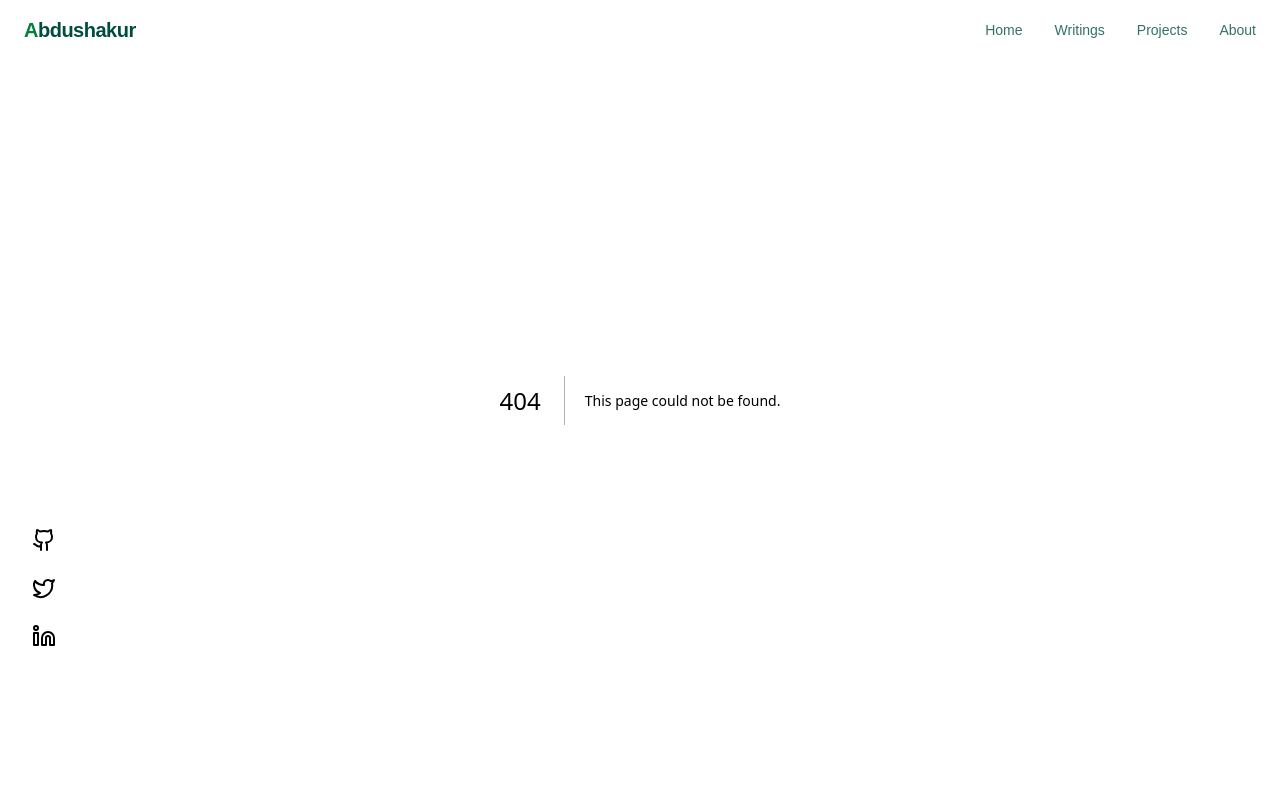
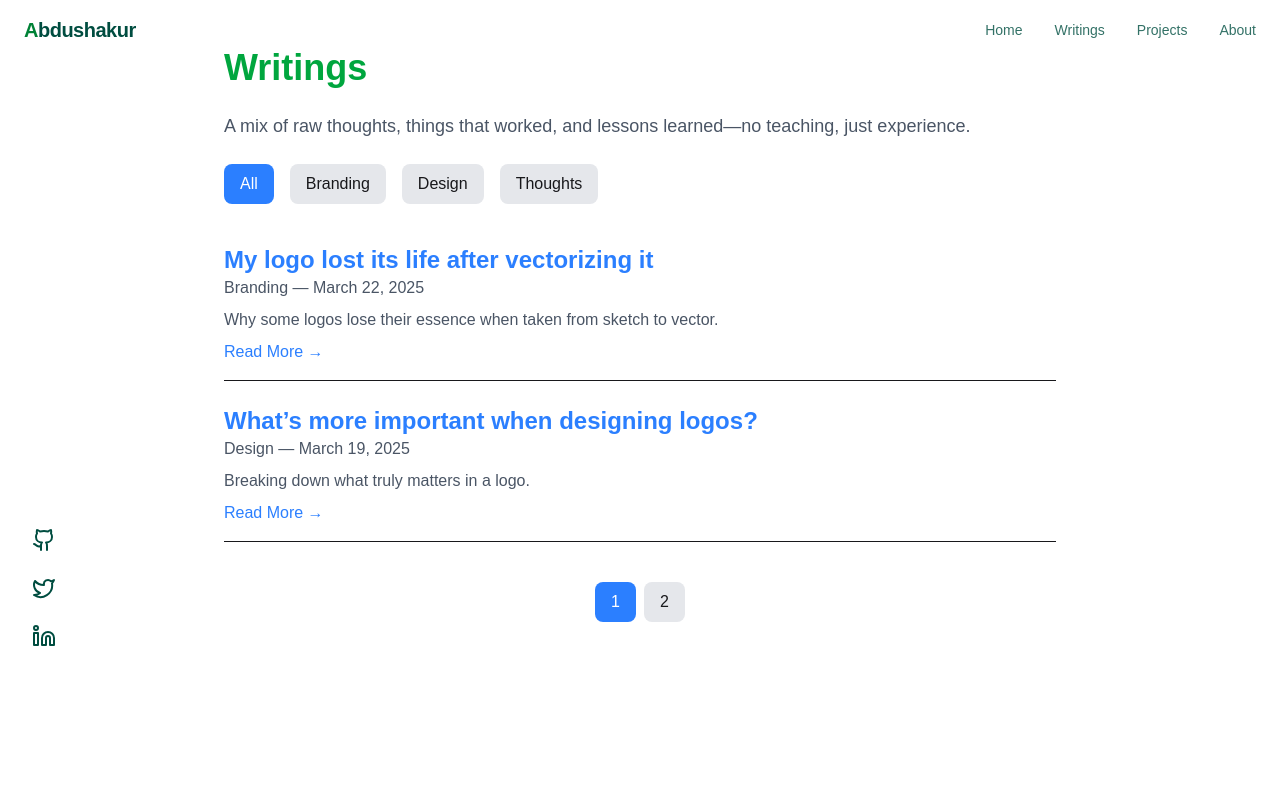
Before and after one commit to abdushakurob/abdushakurob.github.io, a Next.js app: page /writings in a window 1280 px wide. Before the commit this address had no page. Shown: the top 800 px of the page. Built offline with nearby package versions, Linux system fonts and the light colour scheme.

Commit message:
Create writings page

```diff
--- /dev/null
+++ b/app/writings/page.tsx
@@ -0,0 +1,63 @@
+'use client'
+import { useState } from "react";
+
+const logsData = [
+  { id: 1, title: "My logo lost its life after vectorizing it", topic: "Branding", date: "March 22, 2025", description: "Why some logos lose their essence when taken from sketch to vector.", link: "#" },
+  { id: 2, title: "What’s more important when designing logos?", topic: "Design", date: "March 19, 2025", description: "Breaking down what truly matters in a logo.", link: "#" },
+  { id: 3, title: "Why most designers struggle with their own logo", topic: "Thoughts", date: "March 17, 2025", description: "Designers create for others easily, but when it’s personal, it gets complicated.", link: "#" },
+];
+
+const itemsPerPage = 2;
+
+export default function Writings() {
+  const [filter, setFilter] = useState("All");
+  const [currentPage, setCurrentPage] = useState(1);
+
+  const filteredLogs = filter === "All" ? logsData : logsData.filter((log) => log.topic === filter);
+  const totalPages = Math.ceil(filteredLogs.length / itemsPerPage);
+  const paginatedLogs = filteredLogs.slice((currentPage - 1) * itemsPerPage, currentPage * itemsPerPage);
+
+  return (
+    <div className="min-h-screen bg-base-100 text-base-content px-6 sm:px-12 md:px-24 py-12 max-w-5xl mx-auto">
+
+      <h1 className="text-4xl font-bold text-green-600 mb-6">Writings</h1>
+      <p className="text-lg text-gray-600">A mix of raw thoughts, things that worked, and lessons learned—no teaching, just experience.</p>
+
+      {/* Filters */}
+      <div className="flex gap-4 mt-6">
+        {["All", "Branding", "Design", "Thoughts"].map((topic) => (
+          <button
+            key={topic}
+            className={`px-4 py-2 rounded-lg ${filter === topic ? "bg-blue-500 text-white" : "bg-gray-200"}`}
+            onClick={() => { setFilter(topic); setCurrentPage(1); }}
+          >
+            {topic}
+          </button>
+        ))}
+      </div>
+
+      {/* Logs List */}
+      <div className="space-y-6 mt-10">
+        {paginatedLogs.map((log) => (
+          <div key={log.id} className="border-b pb-4">
+            <h2 className="text-2xl font-semibold text-blue-500">{log.title}</h2>
+            <p className="text-gray-600">{log.topic} — {log.date}</p>
+            <p className="text-gray-600 mt-2">{log.description}</p>
+            <a href={log.link} className="text-blue-500 mt-2 block">Read More →</a>
+          </div>
+        ))}
+      </div>
+
+      {/* Pagination */}
+      <div className="flex justify-center mt-10">
+        {Array.from({ length: totalPages }, (_, i) => (
+          <button key={i} className={`px-4 py-2 mx-1 rounded-lg ${currentPage === i + 1 ? "bg-blue-500 text-white" : "bg-gray-200"}`}
+            onClick={() => setCurrentPage(i + 1)}
+          >
+            {i + 1}
+          </button>
+        ))}
+      </div>
+    </div>
+  );
+    }
```
